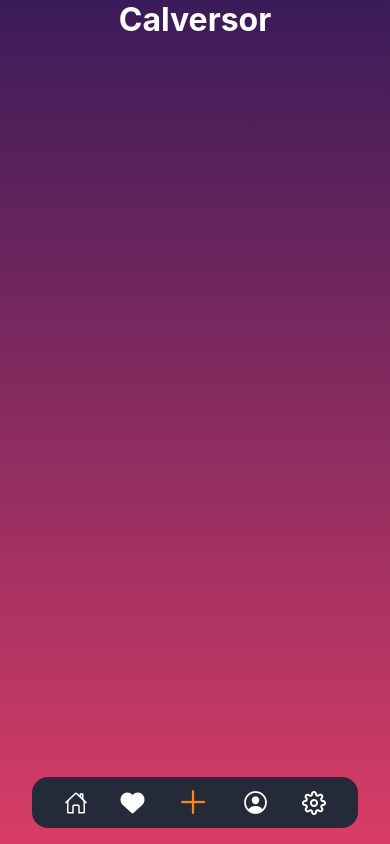
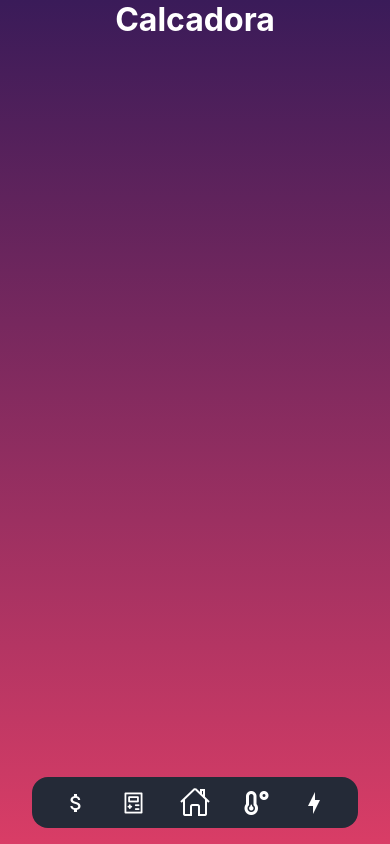
Before and after one commit to marcellu-s/Calversor, a React Native app: screen /Calculator in a window 390 px wide. Before the commit this address had no page. Built offline with nearby package versions, Linux system fonts and the light colour scheme.

Commit message:
Add files via upload

```diff
--- a/src/components/Navbar/index.js
+++ b/src/components/Navbar/index.js
@@ -1,24 +1,27 @@
 import { StyleSheet, View, Dimensions, TouchableOpacity } from 'react-native';
-import { Ionicons, AntDesign, Feather } from '@expo/vector-icons';
+import { Ionicons, MaterialIcons, AntDesign, FontAwesome5, MaterialCommunityIcons } from '@expo/vector-icons';
+import { useNavigation } from '@react-navigation/native';
 
 export default function Navbar() {
+
+    const navigation = useNavigation();
 
     return(
         <View style={styles.navbar}>
             <TouchableOpacity>
-                <Ionicons name="home-outline" size={24} color="#fff" />
+                <MaterialIcons name="attach-money" size={24} color="#fff" />
+            </TouchableOpacity>
+            <TouchableOpacity onPress={() => navigation.navigate('Calculator')}>
+                <AntDesign name="calculator" size={24} color="#fff" />
+            </TouchableOpacity>
+            <TouchableOpacity onPress={() => navigation.navigate('Home')}>
+                <Ionicons name="home-outline" size={32} color="#fff" />
             </TouchableOpacity>
             <TouchableOpacity>
-                <AntDesign name="heart" size={24} color="#fff" />
+                <FontAwesome5 name="temperature-low" size={24} color="#fff" />
             </TouchableOpacity>
             <TouchableOpacity>
-                <AntDesign name="plus" size={32} color="#FE8A07" />
-            </TouchableOpacity>
-            <TouchableOpacity>
-                <Ionicons name="person-circle-outline" size={28} color="#fff" />
-            </TouchableOpacity>
-            <TouchableOpacity>
-                <Feather name="settings" size={24} color="#fff" />
+                <MaterialCommunityIcons name="lightning-bolt" size={24} color="#fff" />
             </TouchableOpacity>
         </View>
     );
--- a/src/pages/Calculator/index.js
+++ b/src/pages/Calculator/index.js
@@ -1,10 +1,37 @@
+import { StatusBar } from 'expo-status-bar';
+import { LinearGradient } from 'expo-linear-gradient';
+import { StyleSheet, Text, SafeAreaView } from 'react-native';
 
+import Navbar from '../../components/Navbar';
 
 export default function Calculator() {
 
     return(
-        <View>
+        <LinearGradient style={styles.container} colors={['#3A1B59','#D93D66']}>
 
-        </View>
+            <SafeAreaView>
+
+                <StatusBar style="light" />
+
+                <Text style={styles.title}>Calcadora</Text>
+
+            </SafeAreaView>
+
+            <Navbar />
+
+        </LinearGradient>
     );
 }
+
+const styles = StyleSheet.create({
+    container: {
+        flex: 1,
+    },
+
+    title: {
+        fontSize: 32,
+        color: '#FFF',
+        fontWeight: 'bold',
+        textAlign: 'center'
+    },
+});
--- a/src/pages/Home/index.js
+++ b/src/pages/Home/index.js
@@ -5,6 +5,7 @@ import { StyleSheet, Text, SafeAreaView } from 'react-native';
 import Navbar from '../../components/Navbar';
 
 export default function Home() {
+
     return (
         <LinearGradient style={styles.container} colors={['#3A1B59','#D93D66']}>
 
@@ -25,7 +26,6 @@ export default function Home() {
 const styles = StyleSheet.create({
     container: {
         flex: 1,
-
     },
 
     title: {
--- a/src/routes/index.js
+++ b/src/routes/index.js
@@ -1,6 +1,7 @@
 import { NavigationContainer } from '@react-navigation/native';
 import { createNativeStackNavigator } from '@react-navigation/native-stack';
 import Home from '../pages/Home';
+import Calculator from '../pages/Calculator';
 
 const Stack = createNativeStackNavigator();
 
@@ -10,6 +11,7 @@ const Routes = () => {
         <NavigationContainer>
             <Stack.Navigator initialRouteName='Home' screenOptions={{ headerShown: false }}>
                 <Stack.Screen name="Home" component={Home} />
+                <Stack.Screen name="Calculator" component={Calculator} />
             </Stack.Navigator>
         </NavigationContainer>
     );
```
